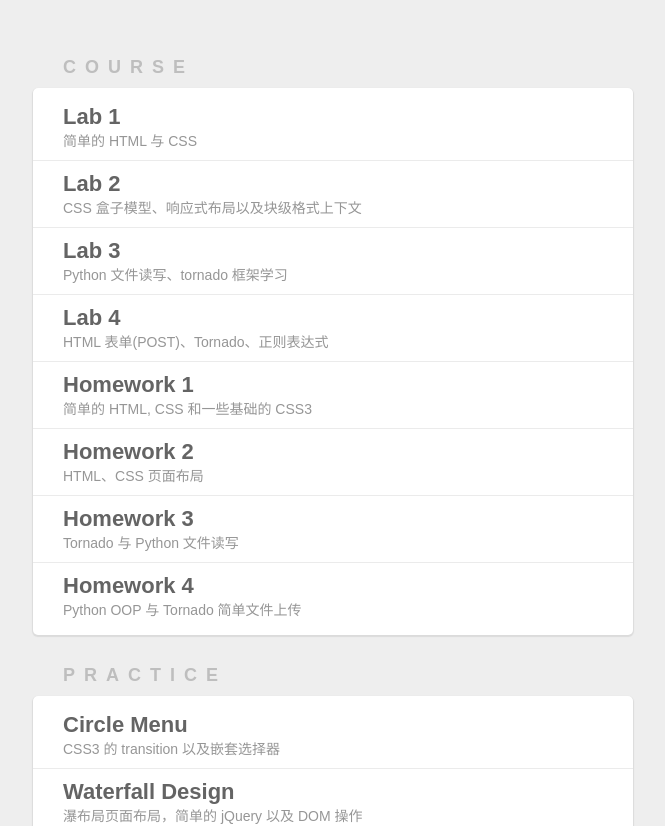
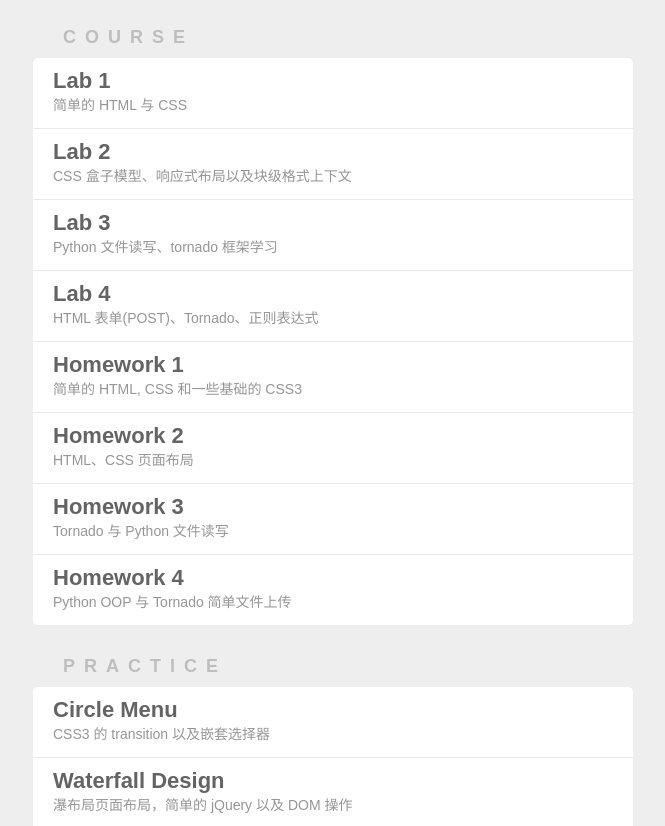
Before and after one commit to Yacent/WEB-2.0, a plain HTML site: page index.html in a window 1280 px wide. Shown: the part 126-952 px from the top of the page, without its empty margins (307-972 px from the left). Drawn offline with Linux system fonts and the light colour scheme.

Commit message:
update style

```diff
--- a/index.html
+++ b/index.html
@@ -18,7 +18,7 @@
             background-color: #eee;
         }
         header {
-            margin: 10% 0 10% 0;
+            margin: 10% 0 5% 0;
             text-align: center;
         }
         header h1 {
@@ -37,43 +37,63 @@
         header a:hover {
             color: #0099CC;
         }
+        h3 {
+            margin: 0;
+        }
         .main {
             width: 600px;
             margin: 0 auto;
         }
         .card {
-            background: #fff;
-            border-radius: 5px;
-            box-shadow: 0 1px 1px 1px #dbdbdb;
             overflow: hidden;
             margin-bottom: 30px;
         }
         .card ul {
             padding: 0;
+            margin: 0;
+            -webkit-margin-before: 0;
         }
         .card li {
             display: block;
             list-style: none;
-            border-bottom: 1px rgb(235, 235, 235) solid;
         }
         .card li:last-child {
             border: none;
         }
 
-        .card li a {
+        .card li h3 {
             font-size: 22px;
             font-weight: bold;
             color: rgb(100, 100, 100);
             text-decoration: none;
+        }
+        .card li a {
+            display: block;
+            width: 100%;
+            height: 70px;
+            background: #fff;
             transition: all .3s;
             -webkit-transition: all .3s;
-            --moz-transition: all .3s;
+            -moz-transition: all .3s;
+            border-bottom: 1px rgb(235, 235, 235) solid;
+        }
+        .card li:first-child a {
+            border-top-left-radius:5px;
+            border-top-right-radius:5px;
+        }
+        .card li:last-child a {
+            border-bottom-left-radius:5px;
+            border-bottom-right-radius:5px;
         }
         .card li a:hover {
-            color: #0099CC;
+            background: #0066CC;
+            border-bottom: 1px #0066CC solid;
             transition: all .3s;
             -webkit-transition: all .3s;
-            --moz-transition: all .3s;
+            -moz-transition: all .3s;
+        }
+        .card li a:hover h3, .card li a:hover p {
+            color: #fff;
         }
         .card p {
             margin: 0;
@@ -88,16 +108,11 @@
             margin-bottom: 10px;
         }
         .item {
-            margin: 10px 10px 10px 30px;
-        }
-        .card li:first-child .item{
-            margin-top: 0;
-        }
-        .card li:last-child .item{
-            margin-bottom: 0;
+            padding: 10px 20px;
         }
         footer {
             padding-top: 10px;
+            padding-bottom: 20px;
             text-align: center;
             color: rgb(180, 180, 180);
         }
@@ -123,55 +138,71 @@
         <div class="card">
             <ul>
                 <li>
+                    <a href="lab1/index.html">
                         <div class="item">
-                        <a href="lab1/index.html">Lab 1</a>
+                            <h3>Lab 1</h3>
                             <p>简单的 HTML 与 CSS</p>
                         </div>
+                    </a>
                 </li>
 
                 <li>
+                    <a href="lab2/journal.html">
                         <div class="item">
-                        <a href="lab2/journal.html">Lab 2</a>
+                            <h3>Lab 2</h3>
                             <p>CSS 盒子模型、响应式布局以及块级格式上下文</p>
                         </div>
+                    </a>
                 </li>
                 <li>
+                    <a href="https://github.com/yickli/WEB-2.0/tree/gh-pages">
                         <div class="item">
-                        <a href="https://github.com/yickli/WEB-2.0/tree/gh-pages">Lab 3</a>
+                            <h3>Lab 3</h3>
                             <p>Python 文件读写、tornado 框架学习</p>
                         </div>
+                    </a>
                 </li>
                 <li>
+                    <a href="https://github.com/yickli/WEB-2.0/tree/gh-pages">
                         <div class="item">
-                        <a href="https://github.com/yickli/WEB-2.0/tree/gh-pages">Lab 4</a>
+                            <h3>Lab 4</h3>
                             <p>HTML 表单(POST)、Tornado、正则表达式 </p>
                         </div>
+                    </a>
                 </li>
 
                 <li>
+                    <a href="hw1/index.html">
                         <div class="item">
-                        <a href="hw1/index.html">Homework 1</a>
+                            <h3>Homework 1</h3>
                             <p>简单的 HTML, CSS 和一些基础的 CSS3</p>
                         </div>
+                    </a>
                 </li>
                 <li>
+                    <a href="hw2/skeleton.html">
                         <div class="item">
-                        <a href="hw2/skeleton.html">Homework 2</a>
+                            <h3>Homework 2</h3>
                             <p>HTML、CSS 页面布局</p>
                         </div>
+                    </a>
                 </li>
 
                 <li>
+                    <a href="https://github.com/yickli/WEB-2.0/tree/gh-pages">
                         <div class="item">
-                        <a href="https://github.com/yickli/WEB-2.0/tree/gh-pages">Homework 3</a>
+                            <h3>Homework 3</h3>
                             <p>Tornado 与 Python 文件读写</p>
                         </div>
+                    </a>
                 </li>
                 <li>
+                    <a href="https://github.com/yickli/WEB-2.0/tree/gh-pages">
                         <div class="item">
-                        <a href="https://github.com/yickli/WEB-2.0/tree/gh-pages">Homework 4</a>
+                            <h3>Homework 4</h3>
                             <p>Python OOP 与 Tornado 简单文件上传</p>
                         </div>
+                    </a>
                 </li>
             </ul>
         </div>
@@ -179,34 +210,44 @@
         <div class="card">
             <ul>
                 <li>
+                    <a href="circlemenu/index.html">
                         <div class="item">
-                        <a href="circlemenu/index.html">Circle Menu</a>
+                            <h3>Circle Menu</h3>
                             <p>CSS3 的 transition 以及嵌套选择器</p>
                         </div>
+                    </a>
                 </li>
                 <li>
+                    <a href="waterfall/activity.html">
                         <div class="item">
-                        <a href="waterfall/activity.html">Waterfall Design</a>
+                            <h3>Waterfall Design</h3>
                             <p>瀑布局页面布局，简单的 jQuery 以及 DOM 操作</p>
                         </div>
+                    </a>
                 </li>
                 <li>
+                    <a href="tablesorter/index.html">
                         <div class="item">
-                        <a href="tablesorter/index.html">Table Sorter</a>
+                            <h3>Table Sorter</h3>
                             <p>原生 JavaScript 实现表格(table) 排序</p>
                         </div>
+                    </a>
                 </li>
                 <li>
+                    <a href="useragent/index.html">
                         <div class="item">
-                        <a href="useragent/index.html">Useragent Dectect</a>
+                            <h3>Useragent Dectect</h3>
                             <p>Tornado 或 Javascript 用户代理检测，正则学习</p>
                         </div>
+                    </a>
                 </li>
                 <li>
+                    <a href="http://www.oapp.me/admin">
                         <div class="item">
-                        <a href="http://www.oapp.me/admin">QQ OAuth2.0 for Tornado</a>
+                            <h3>QQ OAuth2.0 for Tornado</h3>
                             <p>Tornado 外部服务验证实例，根据 Facebook 例子编写</p>
                         </div>
+                </a>
                 </li>
             </ul>
         </div>
```
Lines whose indentation alone changed are shown as unchanged.
